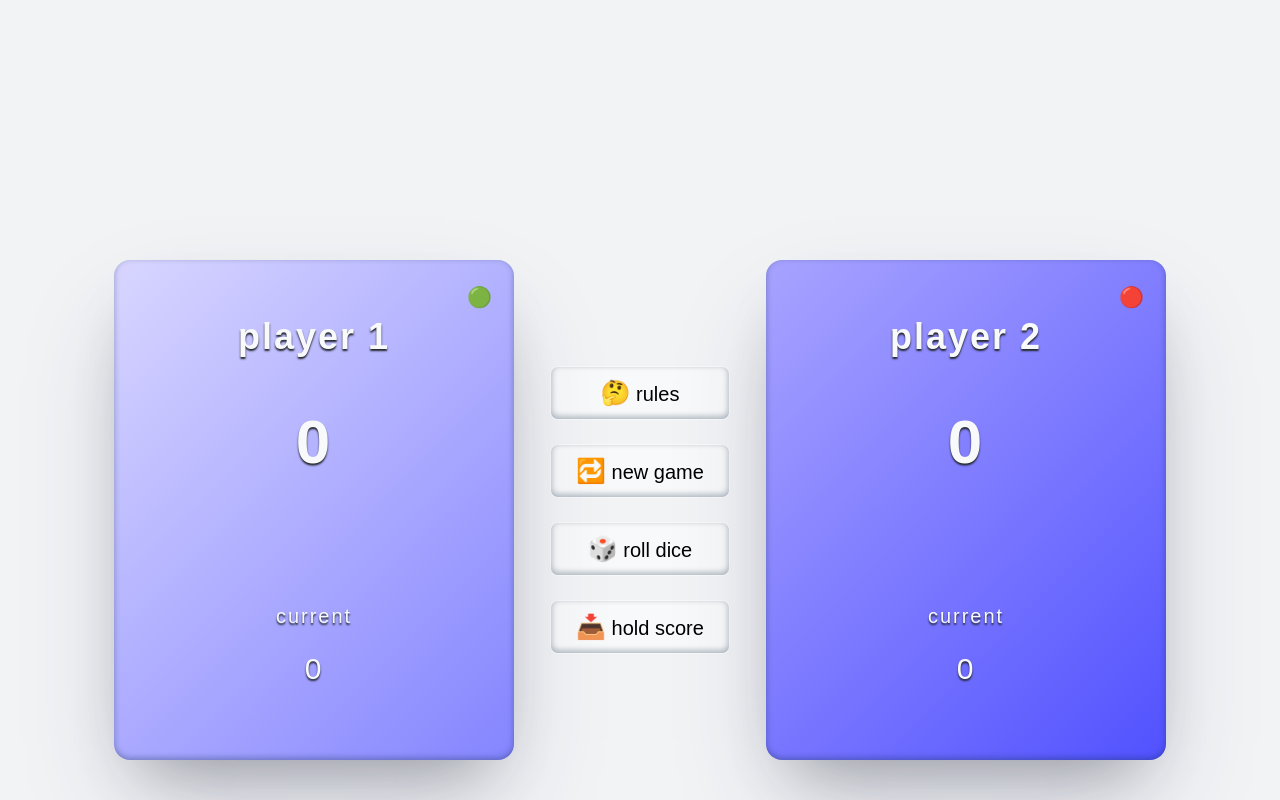
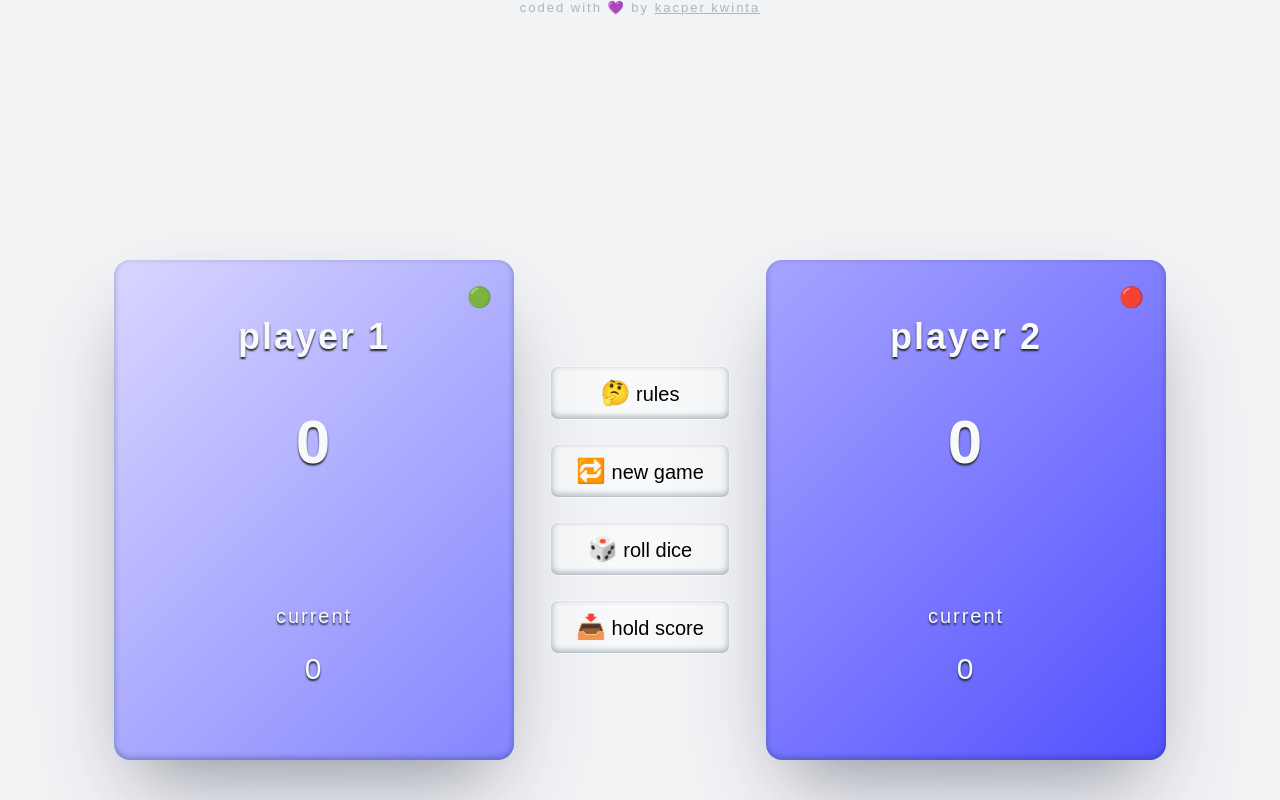
Before and after one commit to kacperkwinta/js-dice-game, a plain HTML site: page index.html in a window 1280 px wide. Drawn offline with Linux system fonts and the light colour scheme; a web font is replaced by a local one.

Commit message:
author added

```diff
--- a/index.html
+++ b/index.html
@@ -59,6 +59,11 @@
       <div class="overlay hidden"></div>
     </main>
 
+    <footer>
+      coded with 💜 by
+      <a href="https://github.com/kacperkwinta" target="_blank">kacper kwinta</a>
+    </footer>
+
     <script src="script.js"></script>
   </body>
 </html>
--- a/style.css
+++ b/style.css
@@ -16,7 +16,7 @@ body {
   background-color: #f1f3f5;
 }
 
-/******* MODAL ********/
+/******* <MODAL> ********/
 .modal-rules {
   position: absolute;
   top: 50%;
@@ -70,6 +70,7 @@ body {
 .modal-rules p {
   font-size: 1.6rem;
 }
+/******* </MODAL> ********/
 
 main {
   margin-top: 25rem;
@@ -202,10 +203,21 @@ main {
   display: none;
 }
 
-/* - FONT SIZE SYSTEM (px) 10 / 12 / 14 / 16 / 18 / 20 / 24 / 30 / 36 / 44 / 52 / 62 / 74 / 86 / 98
+footer {
+  position: fixed;
+  top: 0;
+  left: 0;
+  right: 0;
+  font-size: 1.3rem;
+  text-align: center;
+  color: #adb5bd;
+}
 
-- SPACING SYSTEM (px) 2 / 4 / 8 / 12 / 16 / 24 / 32 / 48 / 64 / 80 / 96 / 128 */
+footer a {
+  color: #adb5bd;
+}
 
+/******* ANIMATIONS *********/
 .player--0 {
   transition: all ease;
   animation: showIn 0.6s;
@@ -240,3 +252,7 @@ main {
     opacity: 1;
   }
 }
+
+/* - FONT SIZE SYSTEM (px) 10 / 12 / 14 / 16 / 18 / 20 / 24 / 30 / 36 / 44 / 52 / 62 / 74 / 86 / 98
+
+- SPACING SYSTEM (px) 2 / 4 / 8 / 12 / 16 / 24 / 32 / 48 / 64 / 80 / 96 / 128 */
```
